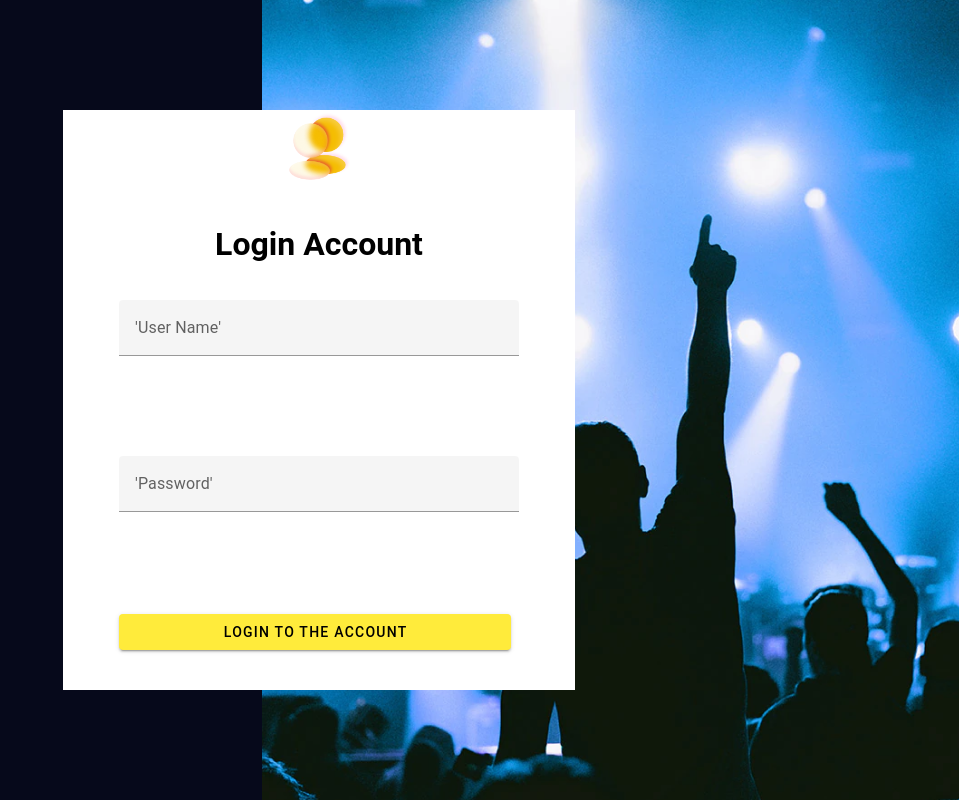
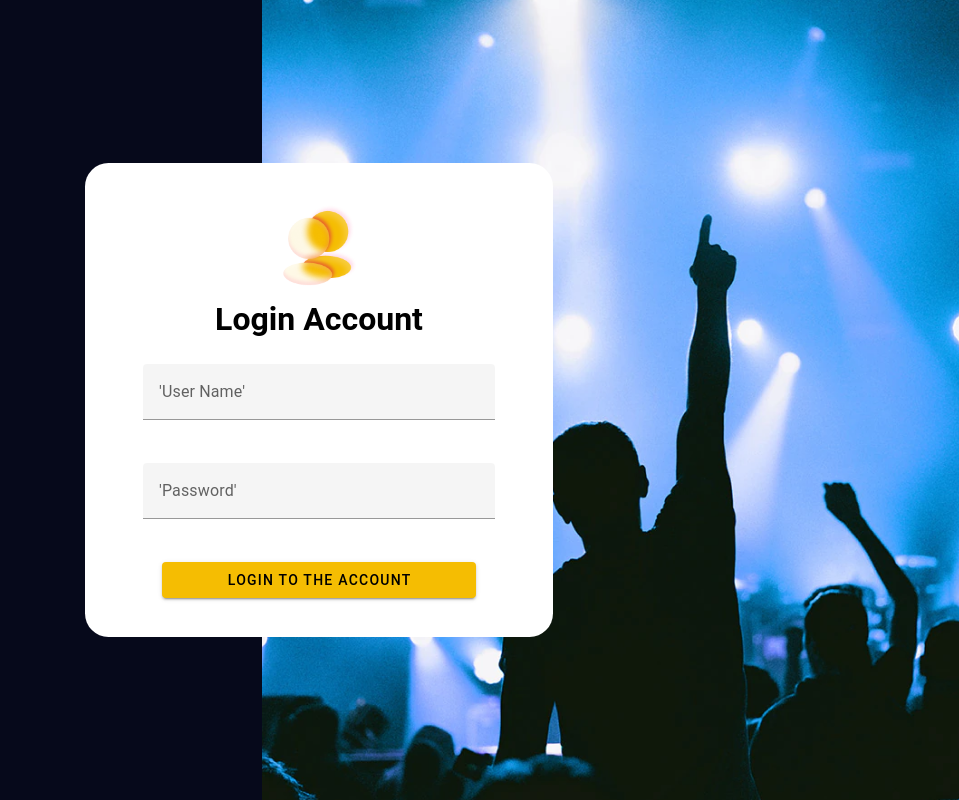
Before and after one commit to IyanPerez/Upcomming-Events, a Vue app in the folder src/main/frontend/: page / in a window 1280 px wide. Shown: the whole page, without its empty margins (321-1280 px from the left). Built offline with nearby package versions, Linux system fonts and the light colour scheme.

Commit message:
control de los impunts y avisos mediante propiedades de <v-text-field> // Refactorizacion

```diff
--- a/src/main/frontend/src/components/login/LoginComponent.vue
+++ b/src/main/frontend/src/components/login/LoginComponent.vue
@@ -1,28 +1,34 @@
 <script setup>
-import { ref, computed } from 'vue';
+import { ref } from 'vue';
 import {useLoginStore} from '../../stores/loginStore'
 
 const useloginstore=useLoginStore()
+
 const props = defineProps({
   title:{
   type: String,
   default: 'login'
-}})
+  }
+})
+
+
 const username = ref("")
 const password = ref("")
 
+const submit = () => {
 
-const submit = () => {
-  let errorParagraphUser = document.getElementById('login-container__inputs__UserMsg');
-  username.value.length > 8 ? useloginstore.saveLogin(username.value, password.value) : console.log("No guarda datos");
+  username.value.length && password.value.length > 8 ? useloginstore.saveLogin(username.value, password.value) : console.log("No guarda datos");
 
-
-    // alert("Username must be more than 8 characters")
-  username.value.length < 8 ? errorParagraphUser.innerHTML = "User name must be more than 8 characters" : "" ;
-
-
+  username.value.length || password.value.length < 8 ? alert("Fields must contain at least 8 characters"):null;
 };
 
+function required (value) {
+  return !!value || 'This field is required'
+}
+
+function counter(value) {
+  return value.length < 20 || 'Max 20 characters'
+}
 
 
 </script>
@@ -30,31 +36,57 @@ const submit = () => {
 <template>
 
     <div class="login-container">
+
       <img
         class="login-container__img"
         src="../../assets/img/people.png"
         alt="icon-person"
       />
+
       <div class="login-container__title">
         <h1>{{ props.title }}</h1>
       </div>
+
       <div class="login-container__inputs">
-        <v-text-field
+
+        <v-text-field class="login-container__inputs__textField"
           label="'User Name'"
           v-model="username"
+          maxlength="20"
+          :rules="[required, counter]"
+          color="rgb(54, 127, 190)"
           required
-          hide-details="auto"
+          clearable
+          counter
         ></v-text-field>
-          <p id="login-container__inputs__UserMsg"></p>
-        <v-text-field
+
+        <v-text-field class="login-container__inputs__textField"
           label="'Password'"
           v-model="password"
+          type="password"
+          maxlength="20"
+          :rules="[required, counter]"
+          color="rgb(54, 127, 190)"
           required
+          clearable
+          counter
         ></v-text-field>
 
       </div>
+
       <div class="login-container__button">
-        <v-btn color="yellow" width="28em" @click="submit()">Login to the account</v-btn>
+
+        <v-btn
+          color="#F5BD02"
+          width="28em"
+          variant="elevated"
+          type="submit"
+          @click="submit()">
+
+            Login to the account
+
+        </v-btn>
+
       </div>
     </div>
 
@@ -67,40 +99,33 @@ img{
     display: flex;
 }
 .login-container {
-  width: 40%;
-  height: auto;
+  padding: 3%;
   display: flex;
   flex-direction: column;
   align-items: center;
   background-color: white;
   overflow: hidden;
+  border-radius: 5%;
+  row-gap: 5%;
 
   &__img {
-    width: 5em;
-    margin-bottom: 2em;
+    width: 6em;
   }
-  &__title {
-    margin-bottom: 2em;
-  }
+
   &__inputs {
-    width: 25em;
-    margin-bottom: 5em;
-    border-radius: 5em;
+    width: 90%;
     color:black;
 
+    &__textField{
+    margin-block: 6%
 
-  }
-  &__button{
-    width: 25em;
-    margin-bottom: 2.5em;
-
+    }
   }
 
+  &__button{
+    width: 80%;
+  }
 }
-#login-container__inputs__UserMsg{
-    margin-bottom: 100px;
-      color: red;
-    }
 
 
 </style>
```
